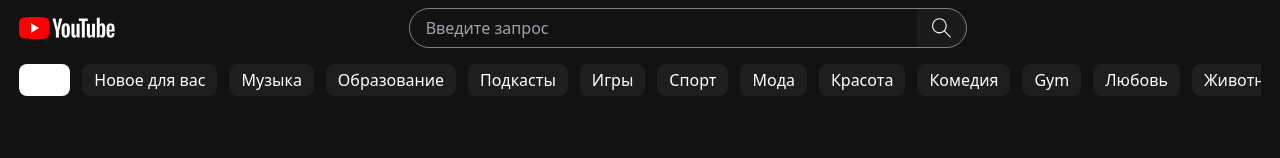
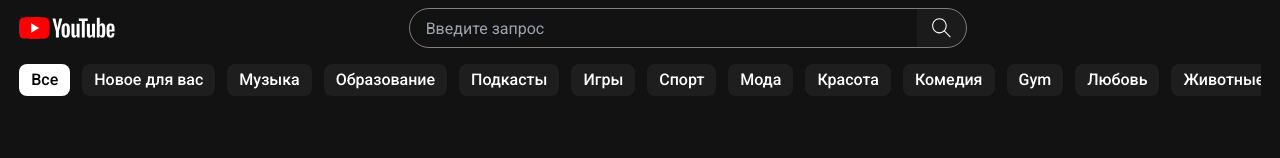
Before and after one commit to KurbanTR/YouTube-Clone, a React (Vite) app: page / in a window 1280 px wide. Shown: the top 158 px of the page. Built offline with nearby package versions, Linux system fonts and the light colour scheme; no server answers.

Commit message:
YouTube Clone(1.0.7.5) - update Catigogies

```diff
--- a/index.html
+++ b/index.html
@@ -3,6 +3,7 @@
   <head>
     <meta charset="UTF-8" />
     <link rel="icon" type="image/svg+xml" href="https://pipedream.com/s.v0/app_XKvhQ3/logo/orig" />
+    <link href="https://fonts.googleapis.com/css2?family=Roboto:wght@400;500;700&display=swap" rel="stylesheet">
     <link href="./output.css" rel="stylesheet">
     <meta name="viewport" content="width=device-width, initial-scale=1.0" />
     <title>YouTube Clone</title>
--- a/src/index.css
+++ b/src/index.css
@@ -1,3 +1,4 @@
+@import url('https://fonts.googleapis.com/css2?family=Roboto:wght@400;500;700&display=swap');
 @tailwind base;
 @tailwind components;
 @tailwind utilities;
@@ -6,23 +7,5 @@ body{
     background: #121212;
     color: #989898;
     text-overflow: ellipsis;
+    font-family: 'Roboto', sans-serif;
 }
-/* Для Chrome, Safari, Edge */
-.dark-scrollbar::-webkit-scrollbar {
-    width: 8px; /* Ширина скроллбара */
-    background: #1a1a1a; /* Тёмный фон скроллбара */
-}
-
-.dark-scrollbar::-webkit-scrollbar-thumb {
-    background: #444; /* Цвет "ползунка" */
-    border-radius: 6px; /* Скругление углов */
-}
-
-.dark-scrollbar::-webkit-scrollbar-thumb:hover {
-    background: #666; /* Цвет при наведении */
-}
-
-/* Для Firefox */
-.dark-scrollbar {
-    scrollbar-color: #444 #1a1a1a; /* Цвет "ползунка" и фона */
-}
--- a/src/pages/MainPage.tsx
+++ b/src/pages/MainPage.tsx
@@ -48,7 +48,7 @@ const MainPage = () => {
     <div className="min-h-screen p-4">
       <div className="grid grid-cols-6 2230res:grid-cols-5 1900res:grid-cols-4 1580res:grid-cols-3 1000res:grid-cols-2 500res:grid-cols-1 gap-x-[1vw] gap-y-[3vw] 1000res:gap-x-[2vw] 540res:gap-y-[7vw]">
       {isLoading ? (
-        [...Array(12)].map((_, index) => <CardVideo key={index} type="video" isLoad />)
+        [...Array(32)].map((_, index) => <CardVideo key={index} type="video" isLoad />)
       ) : (
         videos?.items?.map((item, index) =>
           item.id.kind !== 'youtube#channel' && item.id.kind !== 'youtube#playlist' ? (
--- a/src/widgets/Catigories.tsx
+++ b/src/widgets/Catigories.tsx
@@ -1,15 +1,19 @@
 import { useState } from "react"
 import { useGenres } from "../context/context"
 import { genres } from "../utils/genre"
+import { useLocation } from "react-router-dom"
 
 const Catigories = () => {
     const {setGenre} = useGenres()
     const [active, setActive] = useState<number>(0)
+    const location = useLocation()
+
+    if(location.pathname !== '/') return;
     return (
         <div className="flex justify-center py-2">
             <div className="flex w-[97%] items-center gap-3 overflow-x-scroll scrollnone whitespace-nowrap">
                 {genres.map((item, index) => (
-                    <div key={index} onClick={() => {setGenre(item.value); setActive(index)}} className={`${active == index ? 'bg-opacity-100 bg-white text-black' : 'hover:bg-opacity-20 bg-opacity-5 text-opacity-100'} rounded-lg px-3 py-1 bg-white text-white cursor-pointer transition-colors duration-200 ease-in`}>
+                    <div key={index} onClick={() => {setGenre(item.value); setActive(index)}} className={`${active == index ? 'bg-opacity-100 text-black' : 'hover:bg-opacity-20 bg-opacity-5 text-white'} rounded-lg px-3 py-1 bg-white font-[450] cursor-pointer transition-colors duration-200 ease-in`}>
                         {item.name}
                     </div>
                 ))}
```
